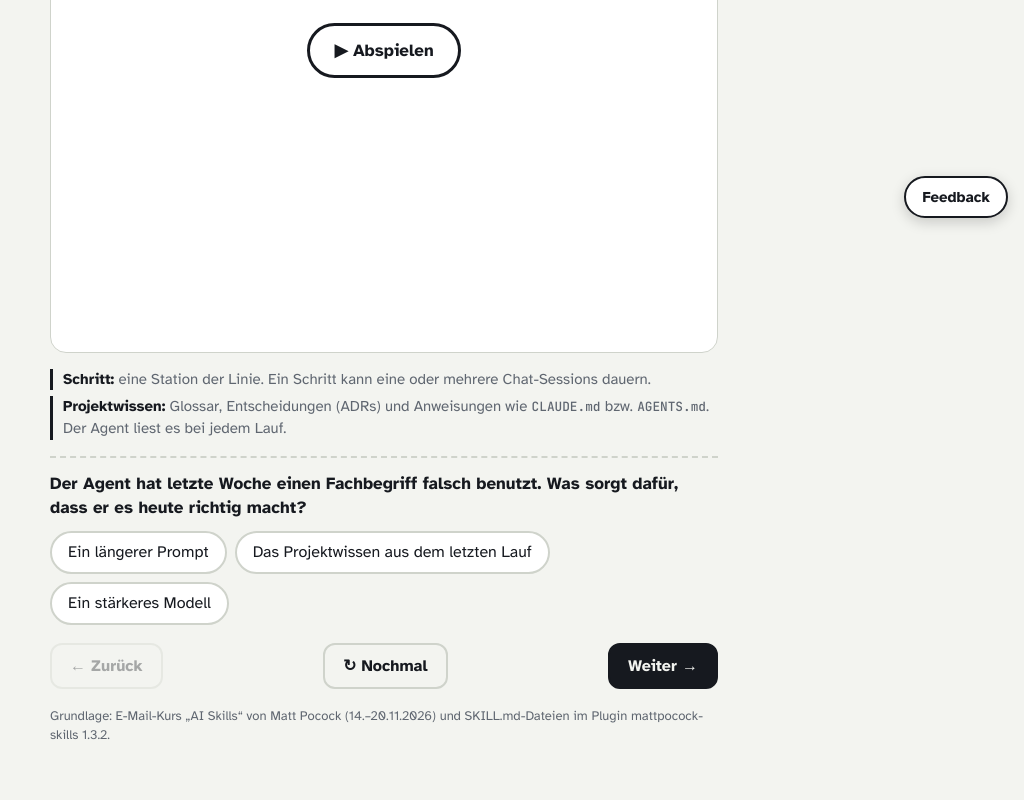
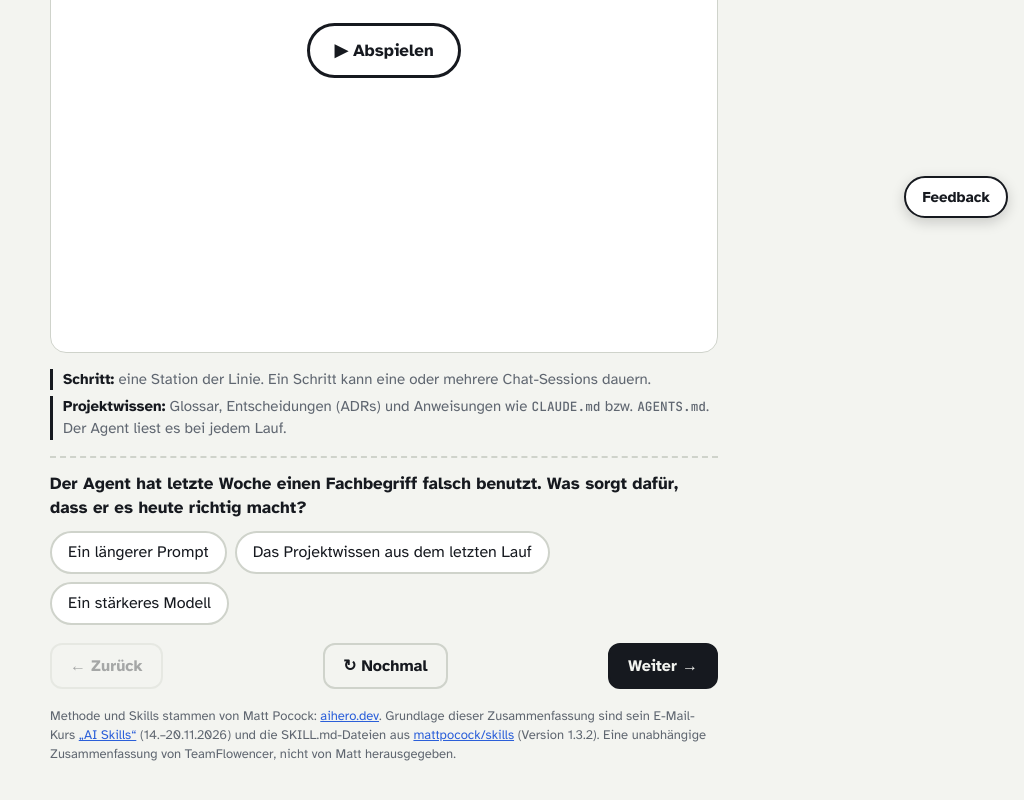
Before and after one commit to ralfklemmer/teamflowencer-lernsessions, a plain HTML site: page lessons/der-pocock-loop/index.html in a window 1280 px wide. Shown: the part 566-1366 px from the top of the page, without its empty margins (256-1280 px from the left). Drawn offline with Linux system fonts and the light colour scheme.

Commit message:
feat: publish lernsession der-pocock-loop

```diff
--- a/lessons/der-pocock-loop/index.html
+++ b/lessons/der-pocock-loop/index.html
@@ -108,7 +108,7 @@ h2{font:800 clamp(28px,5.5vw,42px)/1.02 var(--display);font-stretch:80%;margin:0
 .cmds th,.cmds td{text-align:left;vertical-align:top;padding:3px 12px 3px 0}
 .cmds thead th{color:var(--mute);font-weight:700}
 .cmds a{color:var(--spec)}
-footer{color:var(--mute);font-size:13px}
+footer{color:var(--mute);font-size:13px}footer a{color:var(--spec)}
 @media (max-width:760px){
   .lesson{grid-template-columns:minmax(0,1fr)}
   .take{font-size:18px}
@@ -577,7 +577,7 @@ svg text{fill:var(--ink);font-family:var(--body)}
   <button class="btn" id="next">Weiter →</button>
 </div>
 
-<footer>Grundlage: E-Mail-Kurs „AI Skills“ von Matt Pocock (14.–20.11.2026) und SKILL.md-Dateien im Plugin mattpocock-skills 1.3.2.</footer>
+<footer data-locked>Methode und Skills stammen von Matt Pocock: <a href="https://www.aihero.dev" target="_blank" rel="noopener">aihero.dev</a>. Grundlage dieser Zusammenfassung sind sein E-Mail-Kurs <a href="https://www.aihero.dev/s/skills-newsletter" target="_blank" rel="noopener">„AI Skills“</a> (14.–20.11.2026) und die SKILL.md-Dateien aus <a href="https://github.com/mattpocock/skills" target="_blank" rel="noopener">mattpocock/skills</a> (Version 1.3.2). Eine unabhängige Zusammenfassung von TeamFlowencer, nicht von Matt herausgegeben.</footer>
 </div>
 
 <script>
```
